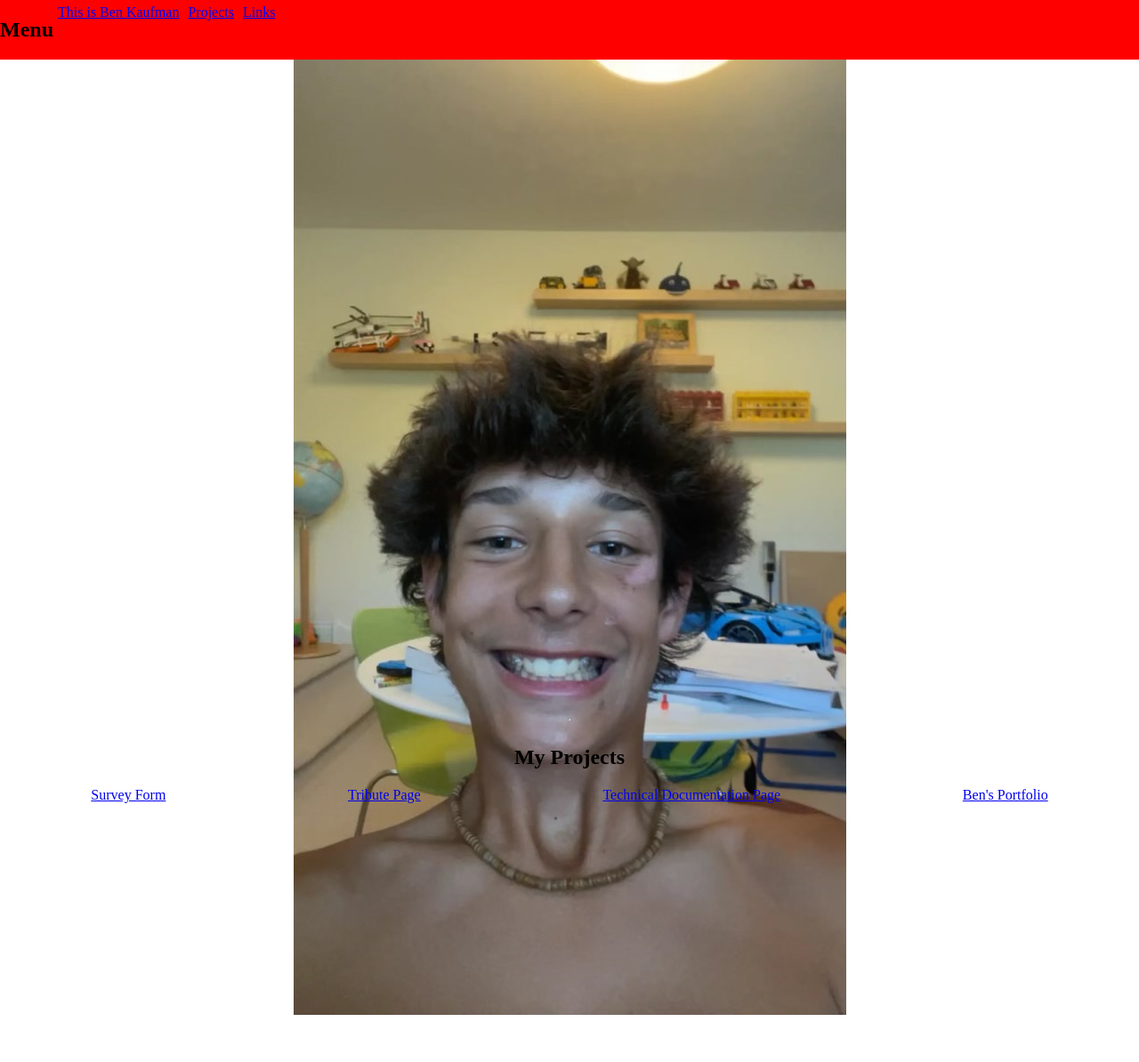
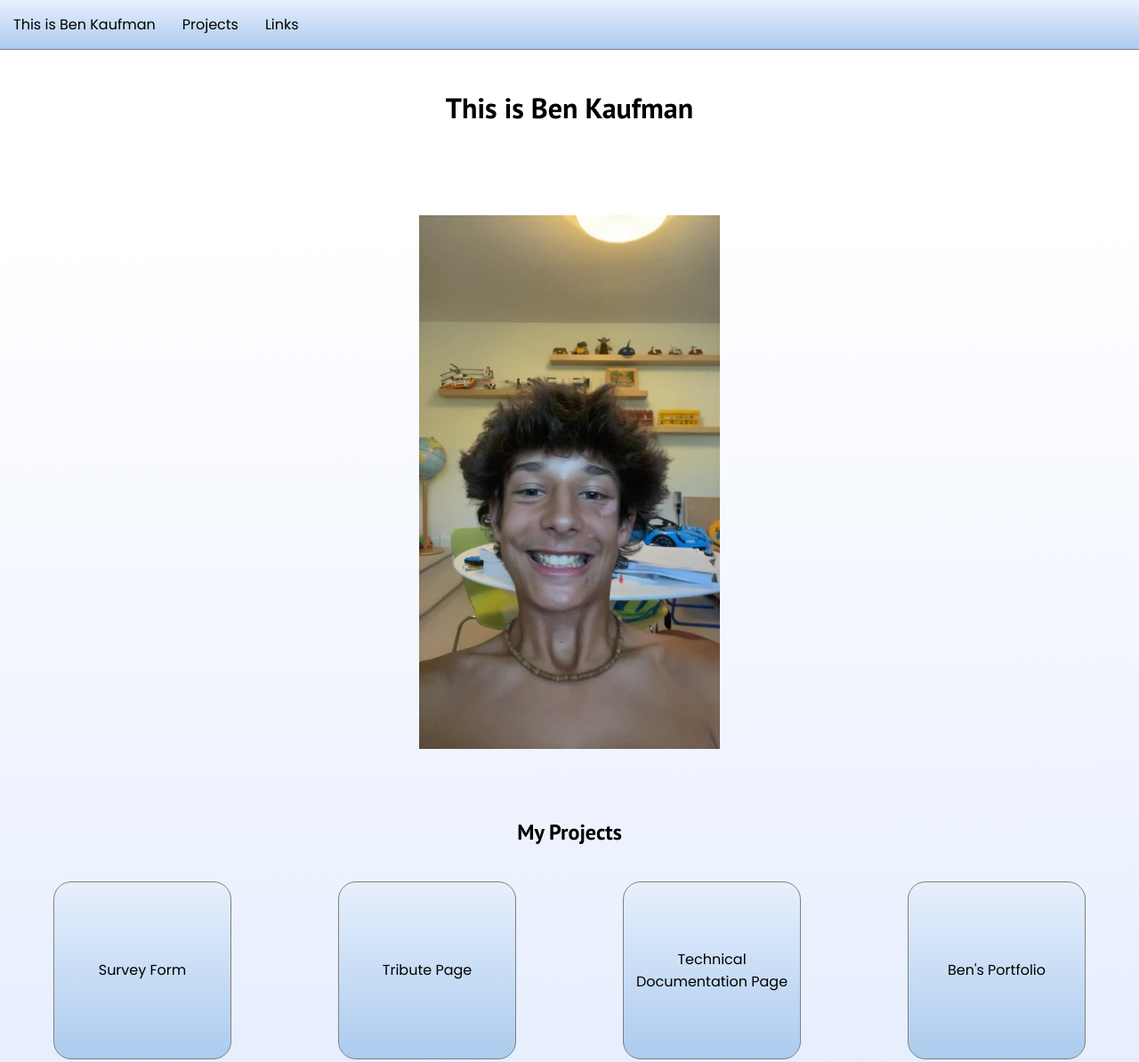
Before and after one commit to benkau1010/ben_portfolio, a plain HTML site: page index.html in a window 1280 px wide. Shown: the top 1194 px of the page at 89% size. Drawn offline with Linux system fonts and the light colour scheme.

Commit message:
finished everything but about me section

```diff
--- a/index.html
+++ b/index.html
@@ -4,40 +4,41 @@
   <head>
     <meta charset="UTF-8">
     <title></title>
-    <link rel="stylesheet" href="styles.css">
+    <link rel="stylesheet" href="./styles.css">
+    <link rel="preconnect" href="https://fonts.googleapis.com">
+    <link rel="preconnect" href="https://fonts.gstatic.com" crossorigin>
+    <link href="https://fonts.googleapis.com/css2?family=Lato&family=Poppins&display=swap" rel="stylesheet">
+    <link rel="preconnect" href="https://fonts.googleapis.com">
+    <link rel="preconnect" href="https://fonts.gstatic.com" crossorigin>
+    <link href="https://fonts.googleapis.com/css2?family=Lato&family=PT+Sans:wght@700&family=Poppins&display=swap" rel="stylesheet">
   </head>
 
   <body>
 
     <nav id="navbar">
-      <h2 class="soFancy">Menu</h2>
-      <a class="nav-link" href="#title-words">This is Ben Kaufman</a>
-      <a class="nav-link" href="#Projects">Projects</a>
-      <a class="nav-link" href="#profile-link">Links</a>
+      <a class="nav-link small-words soFancy" href="#title-words">This is Ben Kaufman</a>
+      <a class="nav-link small-words soFancy" href="#Projects">Projects</a>
+      <a class="nav-link small-words soFancy" href="#profile-link">Links</a>
     </nav>
 
     <div class="section title" id="welcome-section">
-      <h1 class="title-words soFancy">This is Ben Kaufman</h1>
+      <h1 class="title-words big-words">This is Ben Kaufman</h1>
       <img class="title-image soFancy" src="media/hero.jpg"/>
     </div>
 
-    <hr></hr>
-
     <div class="section" id="Projects">
-      <h2 class="soFancy">My Projects</h2>
+      <h2 class="big-words">My Projects</h2>
       <div class="project-links">
-        <div class="project-link1 soFancy"><a href="https://benkau1010.github.io/SurveyForm/">Survey Form</a></div>
-        <div class="project-link2 soFancy"><a href="https://benkau1010.github.io/TributePage/">Tribute Page</a></div>
-        <div class="project-link3 soFancy"><a href="https://benkau1010.github.io/Rant/">Technical Documentation Page</a></div>
-        <div class="project-link4 soFancy"><a href="https://benkau1010.github.io/ben_portfolio/">Ben's Portfolio</a></div>
+        <div class="project-link soFancy"><a class="small-words" href="https://benkau1010.github.io/SurveyForm/">Survey Form</a></div>
+        <div class="project-link soFancy"><a class="small-words" href="https://benkau1010.github.io/TributePage/">Tribute Page</a></div>
+        <div class="project-link soFancy"><a class="small-words" href="https://benkau1010.github.io/Rant/">Technical Documentation Page</a></div>
+        <div class="project-link soFancy"><a class="small-words" href="https://benkau1010.github.io/ben_portfolio/">Ben's Portfolio</a></div>
       </div>
     </div>
 
-    <hr></hr>
-
     <div class="section">
-      <h2 class="soFancy">Links</h2>
-      <p class="actual-link soFancy">You can access my GitHub <a  id="profile-link" target="_blank" href="https://github.com/benkau1010">here</a>.</p>
+      <h2 class="big-words">Links</h2>
+      <p class="actual-link soFancy small-words">You can access my GitHub <a class="small-words" id="profile-link" target="_blank" href="https://github.com/benkau1010">here</a>.</p>
     </div>
   </body>
 </html>
--- a/styles.css
+++ b/styles.css
@@ -6,45 +6,64 @@
     text-align: center;
 }
 
+.title-words {
+  margin: 100px;
+}
+
+.title-image {
+  height: 75%;
+}
+
 h1 {
   margin: 0;
 }
 
 body {
   margin: 0;
+  background: linear-gradient(359.3deg, rgb(196, 214, 252) 1%, rgba(187, 187, 187, 0) 90%);
+  background-size: cover;
 }
 
 .soFancy:hover {
-  transform: scale(1.2);
+  transform: scale(1.1);
   transition: transform .5s ease-in-out 0ms;
 }
 
-.title-image {
-  height: calc()
-}
-
-@media (min-width: 480px) {
-  body {
-    display: flex;
-    flex-direction: column;
-    text-align: center;
-  }
-}
-
 #navbar {
+  border-bottom: 1px solid gray;
   display: flex;
   position: fixed;
   top: 0;
   z-index: 100;
-  background-color: red;
+  background: linear-gradient(to top, #accbee 0%, #e7f0fd 100%);
   width: 100vw;
 }
 
 .project-links {
   display: flex;
-  flex-direction: row;
-  flex: wrap;
+  flex-wrap: wrap;
   justify-content: space-around;
+}
+
+.project-link:hover {
+  box-shadow: 10px 4px 16px rgba(0, 0, 0, 0.08);
+}
+
+.project-links a {
+  color: black;
+  text-decoration: none;
+}
+
+.project-link {
+  border: 1px solid grey;
+  margin: 20px 0;
+  display: flex;
+  align-items: center;
+  justify-content: center;
+  background: linear-gradient(to top, #accbee 0%, #e7f0fd 100%);
+  border-radius: 10%;
+  height: 200px;
+  aspect-ratio: 1 / 1;
 }
 
 .section {
@@ -52,5 +71,18 @@ body {
 }
 
 .nav-link {
-  padding: 5px;
+  padding: 15px;
+  color: black;
+  text-decoration: none;
 }
+
+.small-words {
+  font-family: 'Lato', sans-serif;
+  font-family: 'Poppins', sans-serif;
+}
+
+.big-words {
+  font-family: 'Lato', sans-serif;
+  font-family: 'Poppins', sans-serif;
+  font-family: 'PT Sans', sans-serif;
+}
```
